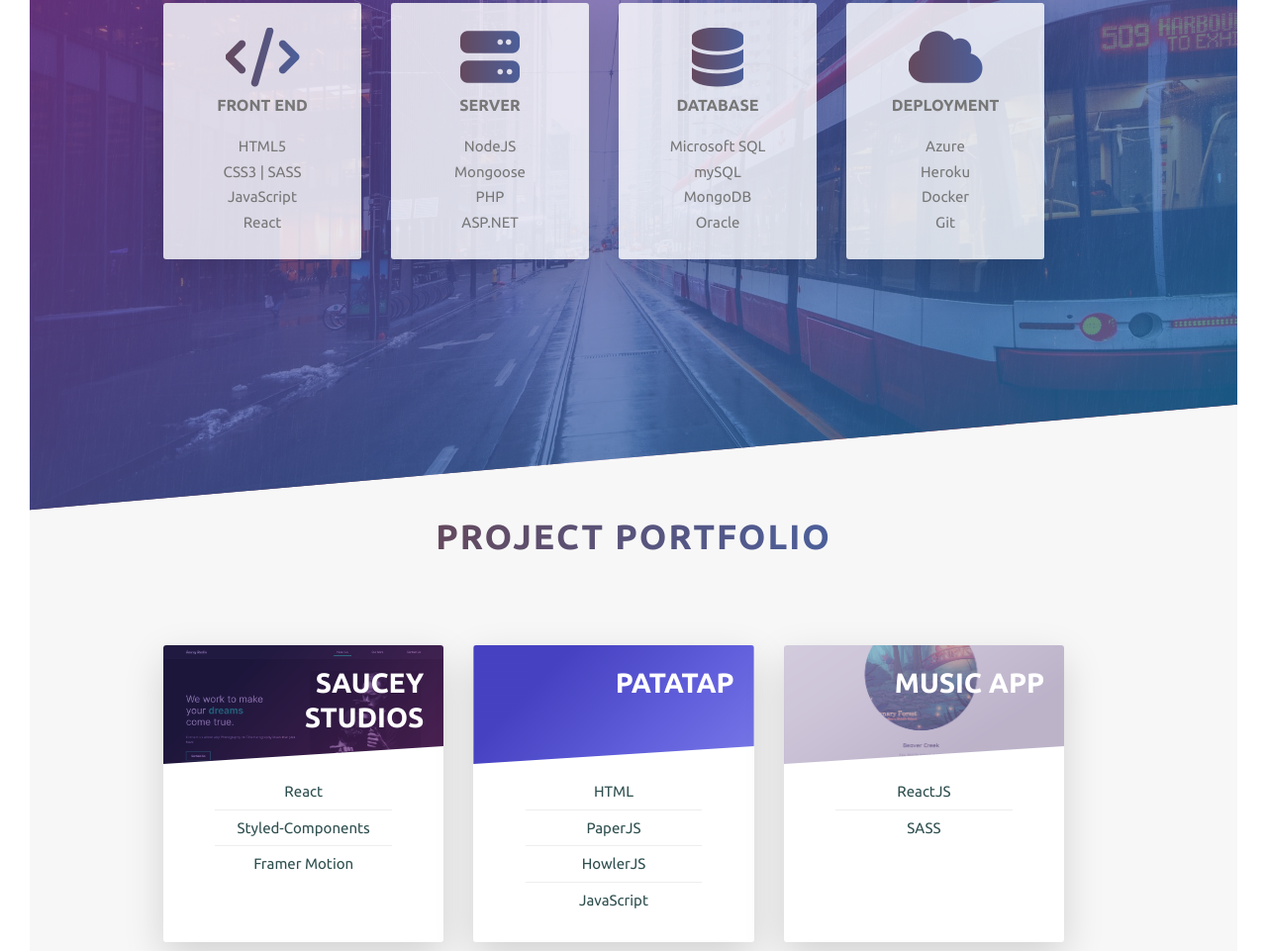
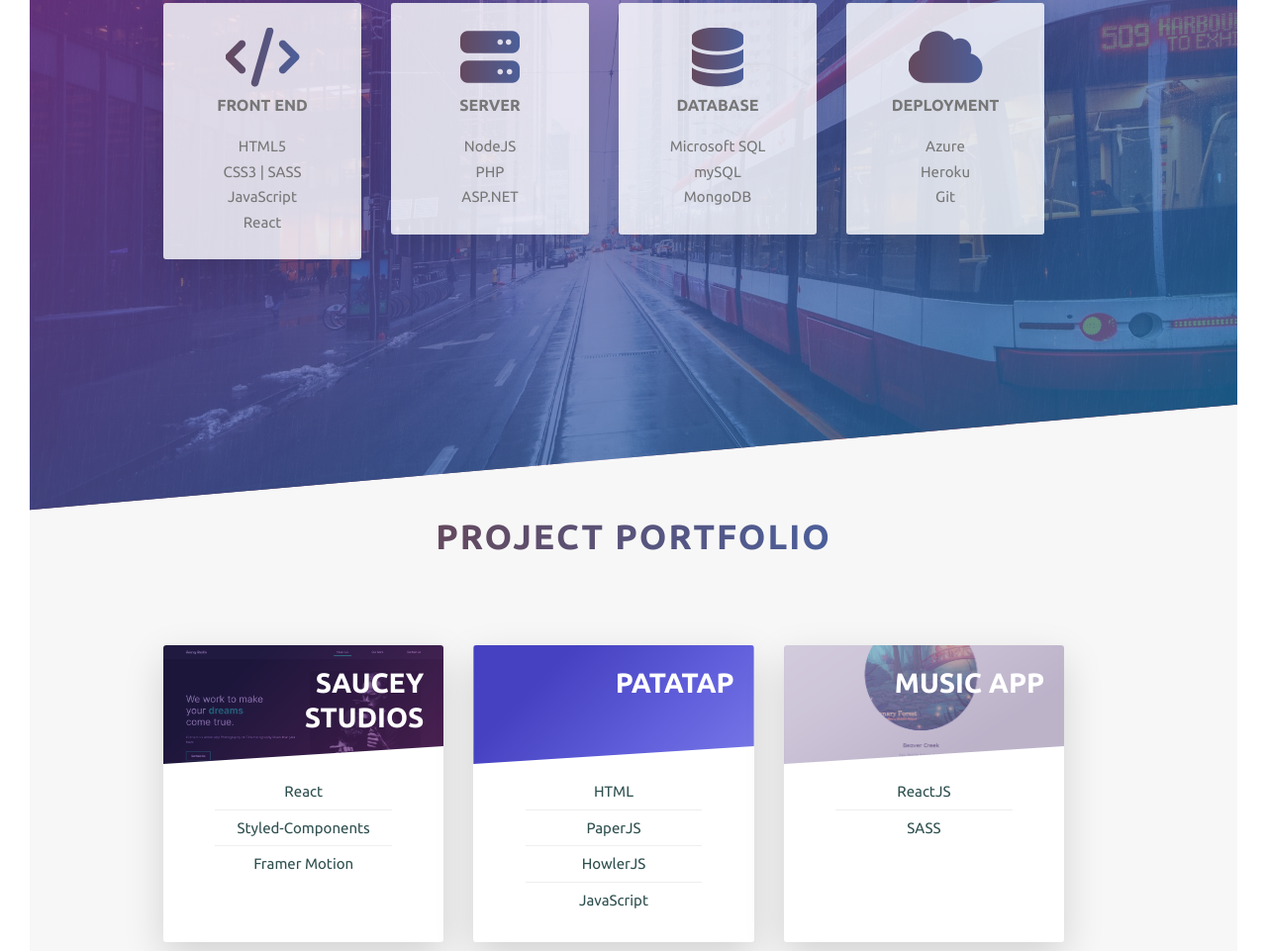
Before and after one commit to Clark-Code/clark-code.github.io, a plain HTML site: page index.html in a window 1280 px wide. Shown: the part 1352-2313 px from the top of the page at 99% size. Drawn offline with nearby package versions, Linux system fonts and the light colour scheme.

Commit message:
updated features

```diff
--- a/index.html
+++ b/index.html
@@ -74,7 +74,6 @@
                         <p class="feature-text">
                         <ul>
                             <li>NodeJS</li>
-                            <li>Mongoose</li>
                             <li>PHP</li>
                             <li>ASP.NET</li>
                         </ul>
@@ -90,7 +89,6 @@
                             <li>Microsoft SQL</li>
                             <li>mySQL</li>
                             <li>MongoDB</li>
-                            <li>Oracle</li>
                         </ul>
                         </p>
                     </div>
@@ -103,7 +101,6 @@
                         <ul>
                             <li>Azure</li>
                             <li>Heroku</li>
-                            <li>Docker</li>
                             <li>Git</li>
                         </ul>
                         </p>
```
